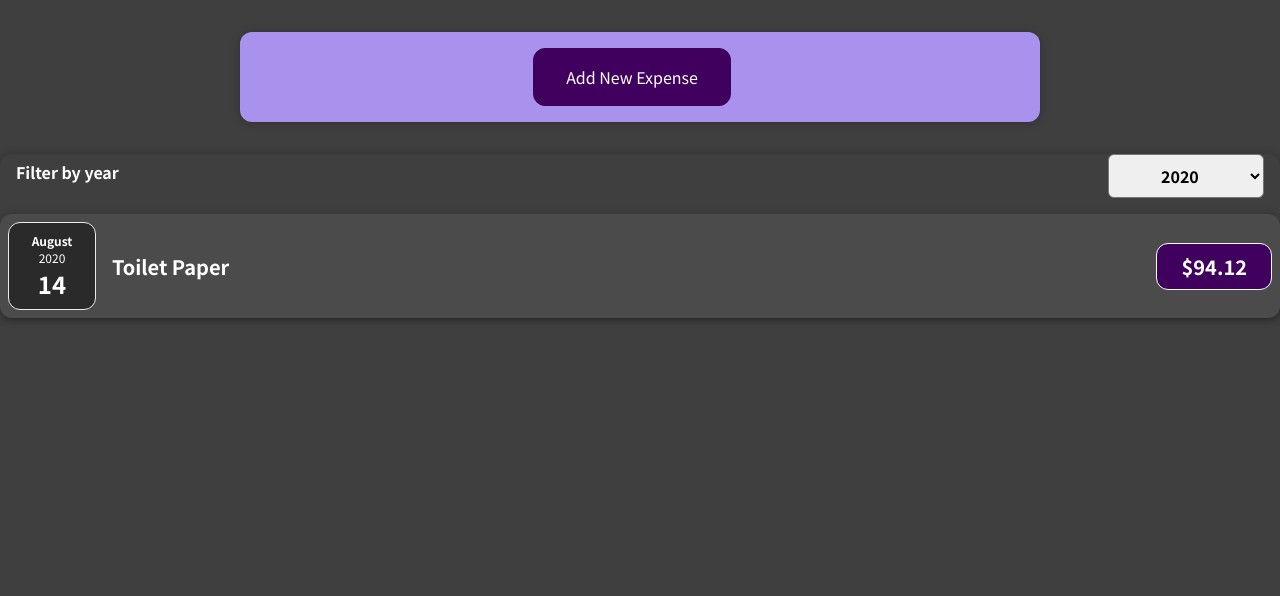
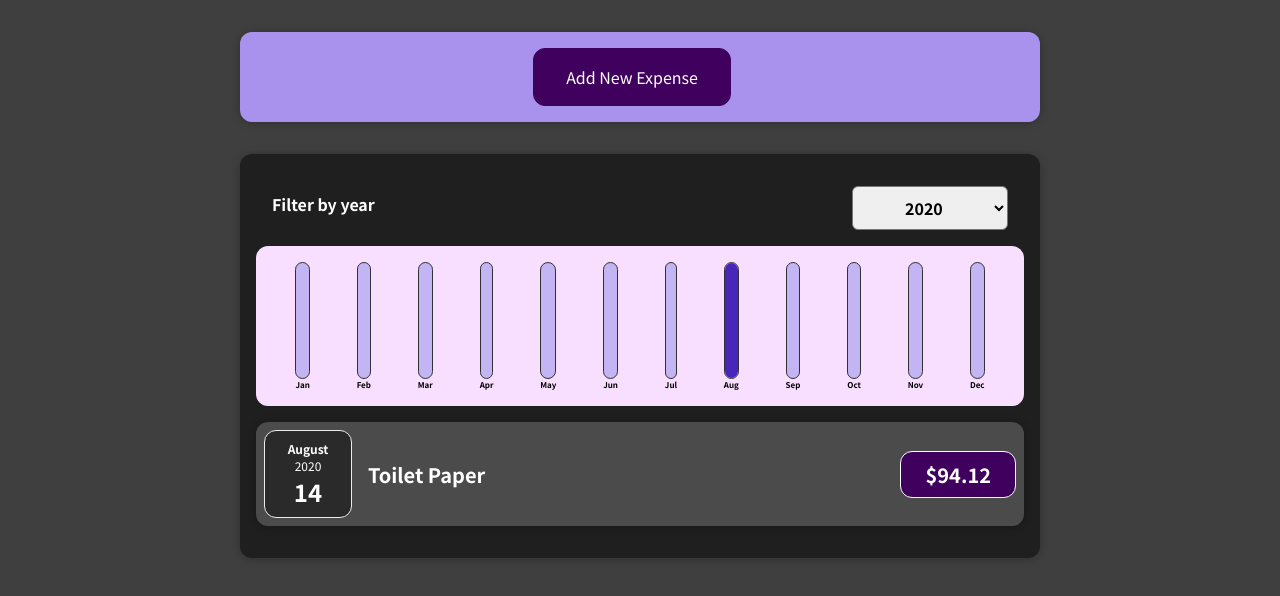
Before and after one commit to parikhpooja/Expense-list, a React (Create React App) app: page / in a window 1280 px wide. Shown: the top 596 px of the page. Built offline with nearby package versions, Linux system fonts and the light colour scheme.

Commit message:
Adds expense chart to the UI

```diff
--- a/src/App.js
+++ b/src/App.js
@@ -1,9 +1,10 @@
-import React, {useState} from 'react';
 
-import NewExpense from './Components/NewExpense/NewExpense.js';
-import Expenses from './Components/Expenses/Expenses.js';
+import React, { useState } from 'react';
 
-  const dummyData = [
+import NewExpense from './Components/NewExpense/NewExpense';
+import Expenses from './Components/Expenses/Expenses';
+
+const DUMMY_EXPENSES = [
   {
     id: 'e1',
     title: 'Toilet Paper',
@@ -26,14 +27,20 @@ import Expenses from './Components/Expenses/Expenses.js';
 ];
 
 const App = () => {
+  const [expenses, setExpenses] = useState(DUMMY_EXPENSES);
 
-  const [expenses, setExpenses] = useState(dummyData);
-
-  const addExpenseHandler = expense => {
-    setExpenses(prevExpenses => {
+  const addExpenseHandler = (expense) => {
+    setExpenses((prevExpenses) => {
       return [expense, ...prevExpenses];
     });
   };
+
+  // return React.createElement(
+  //   'div',
+  //   {},
+  //   React.createElement('h2', {}, "Let's get started!"),
+  //   React.createElement(Expenses, { items: expenses })
+  // );
 
   return (
     <div>
@@ -41,6 +48,6 @@ const App = () => {
       <Expenses items={expenses} />
     </div>
   );
-}
+};
 
 export default App;
--- a/src/Components/Chart/Chart.js
+++ b/src/Components/Chart/Chart.js
@@ -1,16 +1,24 @@
 import React from 'react';
+
 import ChartBar from './ChartBar';
 import './Chart.css';
 
+const Chart = (props) => {
+  const dataPointValues = props.dataPoints.map(dataPoint => dataPoint.value);
+  const totalMaximum = Math.max(...dataPointValues);
 
-const Chart = props => {
-    return(<div className='chart'>
-        {props.dataPoints.map(dataPoint => <ChartBar
-        value={dataPoint.value}
-        maxValue={null}
-        label={dataPoint.label}
-        key={dataPoint.label}/>)}
-    </div>)
+  return (
+    <div className='chart'>
+      {props.dataPoints.map((dataPoint) => (
+        <ChartBar
+          key={dataPoint.label}
+          value={dataPoint.value}
+          maxValue={totalMaximum}
+          label={dataPoint.label}
+        />
+      ))}
+    </div>
+  );
 };
 
 export default Chart;
--- a/src/Components/Chart/ChartBar.js
+++ b/src/Components/Chart/ChartBar.js
@@ -1,17 +1,25 @@
 import React from 'react';
-import './Chartbar.css';
+
+import './ChartBar.css';
 
 const ChartBar = (props) => {
   let barFillHeight = '0%';
-    if(props.max > 0){
+
+  if (props.maxValue > 0) {
     barFillHeight = Math.round((props.value / props.maxValue) * 100) + '%';
   }
-    return (<div className='chart-bar'>
+
+  return (
+    <div className='chart-bar'>
       <div className='chart-bar__inner'>
-            <div className='chart-bar__fill' style={{height: barFillHeight}}></div>
+        <div
+          className='chart-bar__fill'
+          style={{ height: barFillHeight }}
+        ></div>
+      </div>
       <div className='chart-bar__label'>{props.label}</div>
     </div>
-    </div>)
+  );
 };
 
 export default ChartBar;
--- a/src/Components/Expenses/Expenses.js
+++ b/src/Components/Expenses/Expenses.js
@@ -1,8 +1,10 @@
 import React, { useState } from 'react';
+
 import Card from '../UI/Card';
 import ExpensesFilter from './ExpenseFilter';
-import './ExpenseFilter.css';
-import ExpenseList from './ExpenseList';
+import ExpensesList from './ExpenseList';
+import ExpensesChart from './ExpensesChart';
+import './Expenses.css';
 
 const Expenses = (props) => {
   const [filteredYear, setFilteredYear] = useState('2020');
@@ -11,7 +13,7 @@ const Expenses = (props) => {
     setFilteredYear(selectedYear);
   };
 
-  const filteredExpenses = props.items.filter(expense => {
+  const filteredExpenses = props.items.filter((expense) => {
     return expense.date.getFullYear().toString() === filteredYear;
   });
 
@@ -22,7 +24,8 @@ const Expenses = (props) => {
           selected={filteredYear}
           onChangeFilter={filterChangeHandler}
         />
-        <ExpenseList items={filteredExpenses} />
+        <ExpensesChart expenses={filteredExpenses} />
+        <ExpensesList items={filteredExpenses} />
       </Card>
     </div>
   );
--- a/src/Components/Expenses/ExpensesChart.js
+++ b/src/Components/Expenses/ExpensesChart.js
@@ -1,21 +1,29 @@
 import React from 'react';
+
 import Chart from '../Chart/Chart';
 
-const ExpensesChart = props => {
-    const chartDataPoint = [
+const ExpensesChart = (props) => {
+  const chartDataPoints = [
     { label: 'Jan', value: 0 },
     { label: 'Feb', value: 0 },
-        { label: 'March', value: 0 },
-        { label: 'April', value: 0 },
+    { label: 'Mar', value: 0 },
+    { label: 'Apr', value: 0 },
     { label: 'May', value: 0 },
-        { label: 'June', value: 0 },
-        { label: 'July', value: 0 },
+    { label: 'Jun', value: 0 },
+    { label: 'Jul', value: 0 },
     { label: 'Aug', value: 0 },
     { label: 'Sep', value: 0 },
     { label: 'Oct', value: 0 },
     { label: 'Nov', value: 0 },
-        { label: 'Dec', value: 0 }]
-    return (<Chart />);
+    { label: 'Dec', value: 0 },
+  ];
+
+  for (const expense of props.expenses) {
+    const expenseMonth = expense.date.getMonth(); // starting at 0 => January => 0
+    chartDataPoints[expenseMonth].value += expense.amount;
+  }
+
+  return <Chart dataPoints={chartDataPoints} />;
 };
 
 export default ExpensesChart;
```
Also changed, not shown: 1 other file (tests, documents, lock files or other folders). Lines whose indentation alone changed are shown as unchanged.
